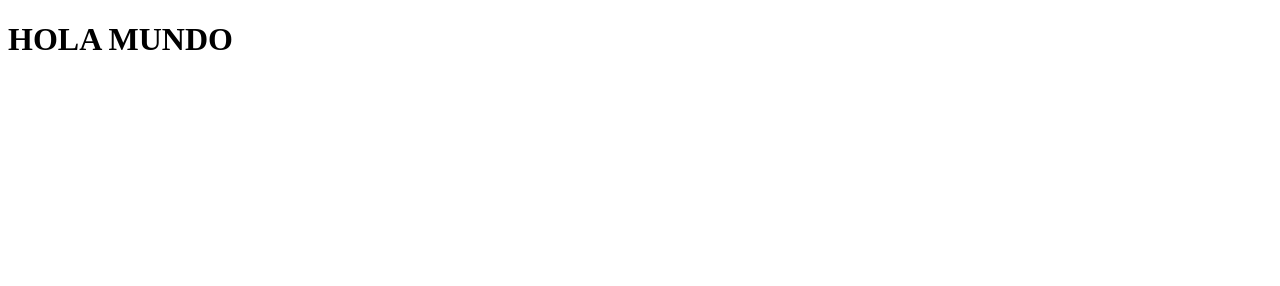
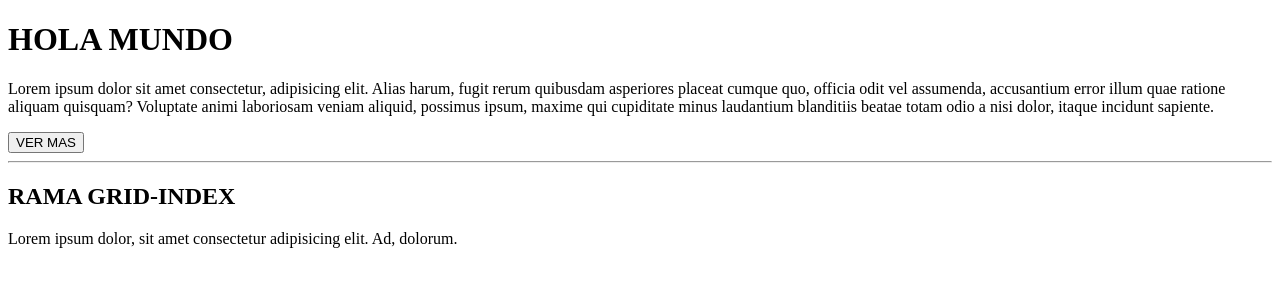
Before and after one commit to FrancoArias1996/clase10-github, a plain HTML site: page index.html in a window 1280 px wide. Drawn offline with Linux system fonts and the light colour scheme.

Commit message:
Trabajando en la rama nueva

```diff
--- a/index.html
+++ b/index.html
@@ -8,5 +8,10 @@
 </head>
 <body>
     <h1>HOLA MUNDO</h1>
+    <p>Lorem ipsum dolor sit amet consectetur, adipisicing elit. Alias harum, fugit rerum quibusdam asperiores placeat cumque quo, officia odit vel assumenda, accusantium error illum quae ratione aliquam quisquam? Voluptate animi laboriosam veniam aliquid, possimus ipsum, maxime qui cupiditate minus laudantium blanditiis beatae totam odio a nisi dolor, itaque incidunt sapiente.</p>
+    <button>VER MAS</button>
+    <hr>
+    <h2>RAMA GRID-INDEX</h2>
+    <p>Lorem ipsum dolor, sit amet consectetur adipisicing elit. Ad, dolorum.</p>
 </body>
 </html>
```
